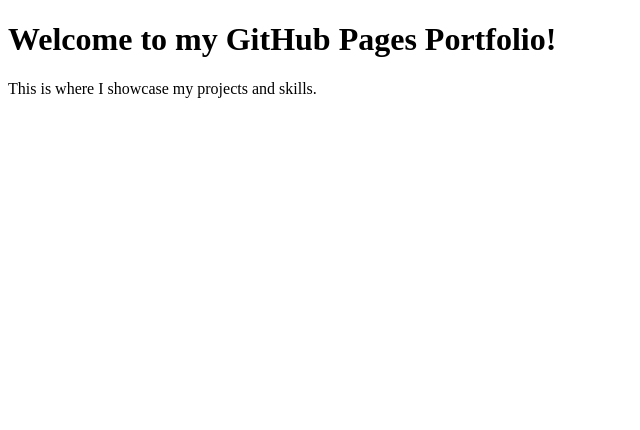
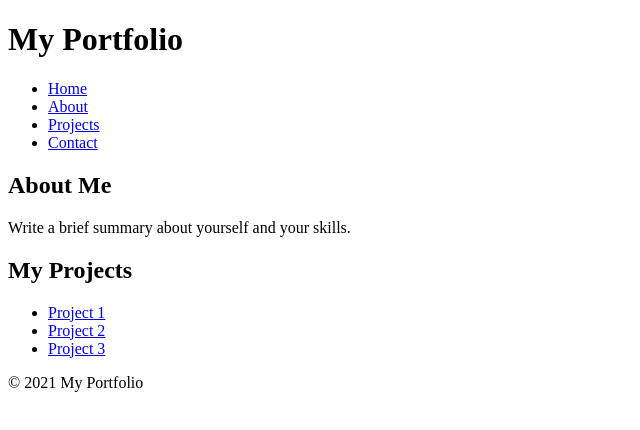
Before and after one commit to BryanPP97/PORTFOLIO, a plain HTML site: page index.html in a window 1280 px wide. Shown: the whole page, without its empty margins (0-640 px from the left). Drawn offline with Linux system fonts and the light colour scheme.

```diff
--- a/index.html
+++ b/index.html
@@ -1,10 +1,40 @@
 <!DOCTYPE html>
 <html>
-<head>
-	<title>My GitHub Pages Portfolio</title>
-</head>
-<body>
-	<h1>Welcome to my GitHub Pages Portfolio!</h1>
-	<p>This is where I showcase my projects and skills.</p>
-</body>
+  <head>
+    <meta charset="utf-8">
+    <title>My Portfolio</title>
+    <style>
+      /* CSS styling goes here */
+    </style>
+  </head>
+  <body>
+    <header>
+      <h1>My Portfolio</h1>
+      <nav>
+        <ul>
+          <li><a href="#">Home</a></li>
+          <li><a href="#">About</a></li>
+          <li><a href="#">Projects</a></li>
+          <li><a href="#">Contact</a></li>
+        </ul>
+      </nav>
+    </header>
+    <main>
+      <section>
+        <h2>About Me</h2>
+        <p>Write a brief summary about yourself and your skills.</p>
+      </section>
+      <section>
+        <h2>My Projects</h2>
+        <ul>
+          <li><a href="#">Project 1</a></li>
+          <li><a href="#">Project 2</a></li>
+          <li><a href="#">Project 3</a></li>
+        </ul>
+      </section>
+    </main>
+    <footer>
+      <p>&copy; 2021 My Portfolio</p>
+    </footer>
+  </body>
 </html>
```
